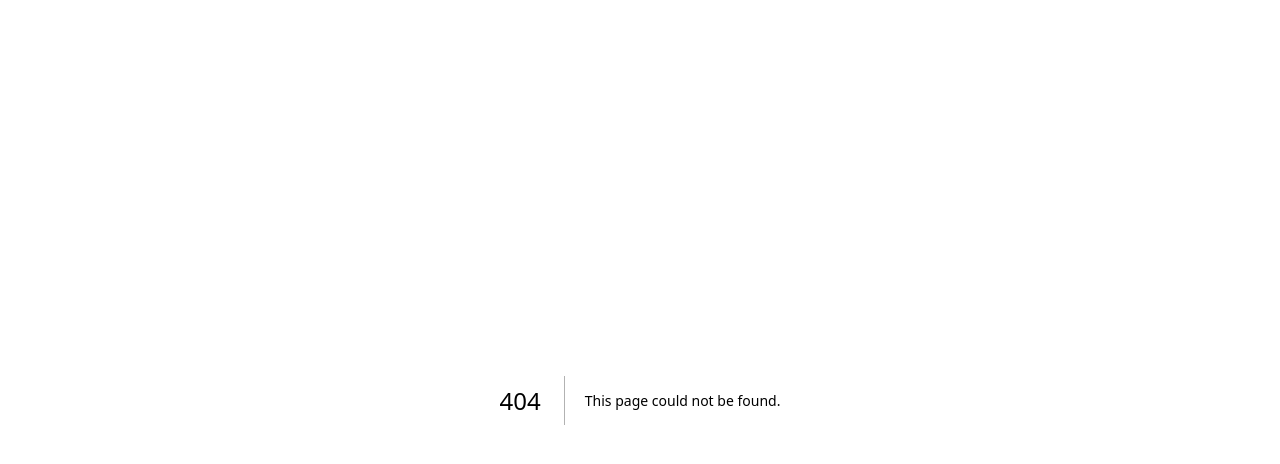
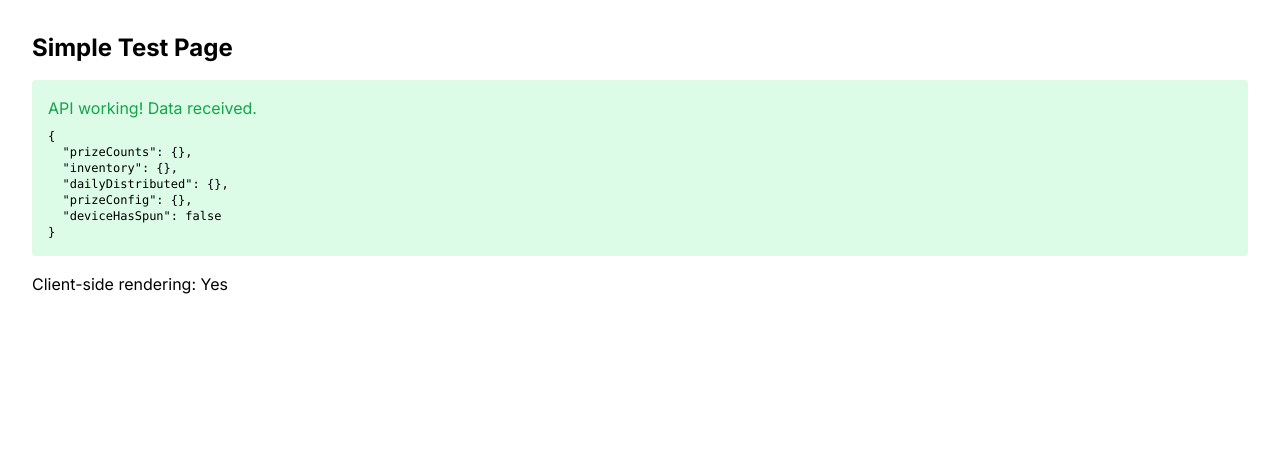
Before and after one commit to Rhino-payment-services/spin-win, a Next.js app: page /simple in a window 1280 px wide. Before the commit this address had no page. Shown: the top 464 px of the page. Built offline with nearby package versions, Linux system fonts and the light colour scheme; no server answers; the database is empty.

Commit message:
Temporarily disable Lottie animations to debug client-side issues
- Comment out Lottie imports and usage
- Add simple test page for debugging
- Investigate client-side JavaScript execution issues

```diff
--- a/app/components/ResultModal.tsx
+++ b/app/components/ResultModal.tsx
@@ -1,7 +1,7 @@
 'use client'
 
-import Lottie from 'lottie-react'
-import congratsAnimation from './wBzLu7Ks6E.json'
+// import Lottie from 'lottie-react'
+// import congratsAnimation from './wBzLu7Ks6E.json'
 
 interface ResultModalProps {
   prize: string
@@ -41,7 +41,7 @@ export default function ResultModal({ prize, onClose, spinsRemaining }: ResultMo
   return (
     <div className="modal-overlay" onClick={onClose}>
       {/* Congratulations Lottie Animation - Fullscreen, only for won prizes */}
-      {!isTryAgain && (
+      {/* {!isTryAgain && (
         <div className="fixed inset-0 pointer-events-none z-40 flex items-start justify-center">
           <Lottie
             animationData={congratsAnimation}
@@ -50,7 +50,7 @@ export default function ResultModal({ prize, onClose, spinsRemaining }: ResultMo
             style={{ width: '100vw', height: '100vh', marginTop: '0' }}
           />
         </div>
-      )}
+      )} */}
 
       <div className="modal-content" onClick={(e) => e.stopPropagation()}>
         {/* Content with higher z-index */}
--- a/app/components/SpinningWheel.tsx
+++ b/app/components/SpinningWheel.tsx
@@ -1,8 +1,8 @@
 'use client'
 
 import { useEffect, useRef, useState } from 'react'
-import Lottie from 'lottie-react'
-import celebrationAnimation from './celebration.json'
+// import Lottie from 'lottie-react'
+// import celebrationAnimation from './celebration.json'
 
 interface Prize {
   name: string
@@ -18,7 +18,7 @@ interface SpinningWheelProps {
 
 export default function SpinningWheel({ prizes, isSpinning, winningPrize }: SpinningWheelProps) {
   const wheelRef = useRef<HTMLDivElement>(null)
-  const [showCelebration, setShowCelebration] = useState(false)
+  // const [showCelebration, setShowCelebration] = useState(false)
 
   useEffect(() => {
     if (isSpinning && wheelRef.current && winningPrize) {
@@ -50,16 +50,16 @@ export default function SpinningWheel({ prizes, isSpinning, winningPrize }: Spin
         wheel.style.transform = `rotate(${finalRotation}deg)`
 
         // Show celebration animation when wheel stops
-        const celebrateTimer = setTimeout(() => {
-          setShowCelebration(true)
-          const hideCelebrationTimer = setTimeout(() => {
-            setShowCelebration(false)
-          }, 3000) // Hide after 3 seconds
+        // const celebrateTimer = setTimeout(() => {
+        //   setShowCelebration(true)
+        //   const hideCelebrationTimer = setTimeout(() => {
+        //     setShowCelebration(false)
+        //   }, 3000) // Hide after 3 seconds
+        //
+        //   return () => clearTimeout(hideCelebrationTimer)
+        // }, 4000) // Show celebration after wheel stops (4s duration)
 
-          return () => clearTimeout(hideCelebrationTimer)
-        }, 4000) // Show celebration after wheel stops (4s duration)
-
-        return () => clearTimeout(celebrateTimer)
+        // return () => clearTimeout(celebrateTimer)
       }
     }
   }, [isSpinning, winningPrize, prizes])
--- /dev/null
+++ b/app/simple/page.tsx
@@ -0,0 +1,51 @@
+'use client'
+
+import { useState, useEffect } from 'react'
+
+export default function SimpleTest() {
+  const [isClient, setIsClient] = useState(false)
+  const [data, setData] = useState(null)
+  const [error, setError] = useState(null)
+
+  useEffect(() => {
+    console.log('Simple test useEffect running')
+    setIsClient(true)
+
+    // Test API call
+    fetch('/api/spin')
+      .then(res => res.json())
+      .then(data => {
+        console.log('API data:', data)
+        setData(data)
+      })
+      .catch(err => {
+        console.error('API error:', err)
+        setError(err.message)
+      })
+  }, [])
+
+  if (!isClient) {
+    return <div>Loading...</div>
+  }
+
+  return (
+    <div className="p-8">
+      <h1 className="text-2xl font-bold mb-4">Simple Test Page</h1>
+
+      {error && (
+        <div className="bg-red-100 p-4 rounded mb-4">
+          <p className="text-red-600">Error: {error}</p>
+        </div>
+      )}
+
+      {data && (
+        <div className="bg-green-100 p-4 rounded mb-4">
+          <p className="text-green-600">API working! Data received.</p>
+          <pre className="text-xs mt-2">{JSON.stringify(data, null, 2)}</pre>
+        </div>
+      )}
+
+      <p>Client-side rendering: {isClient ? 'Yes' : 'No'}</p>
+    </div>
+  )
+}
```
